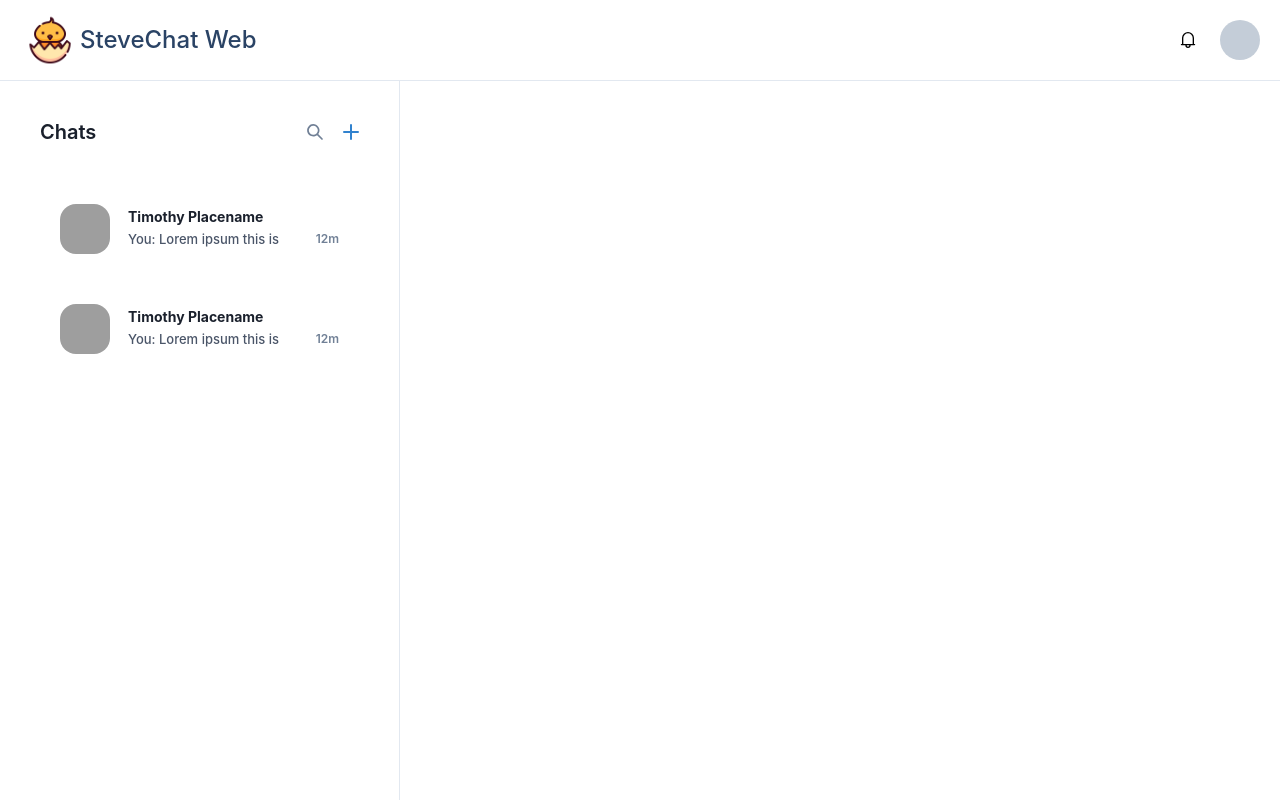
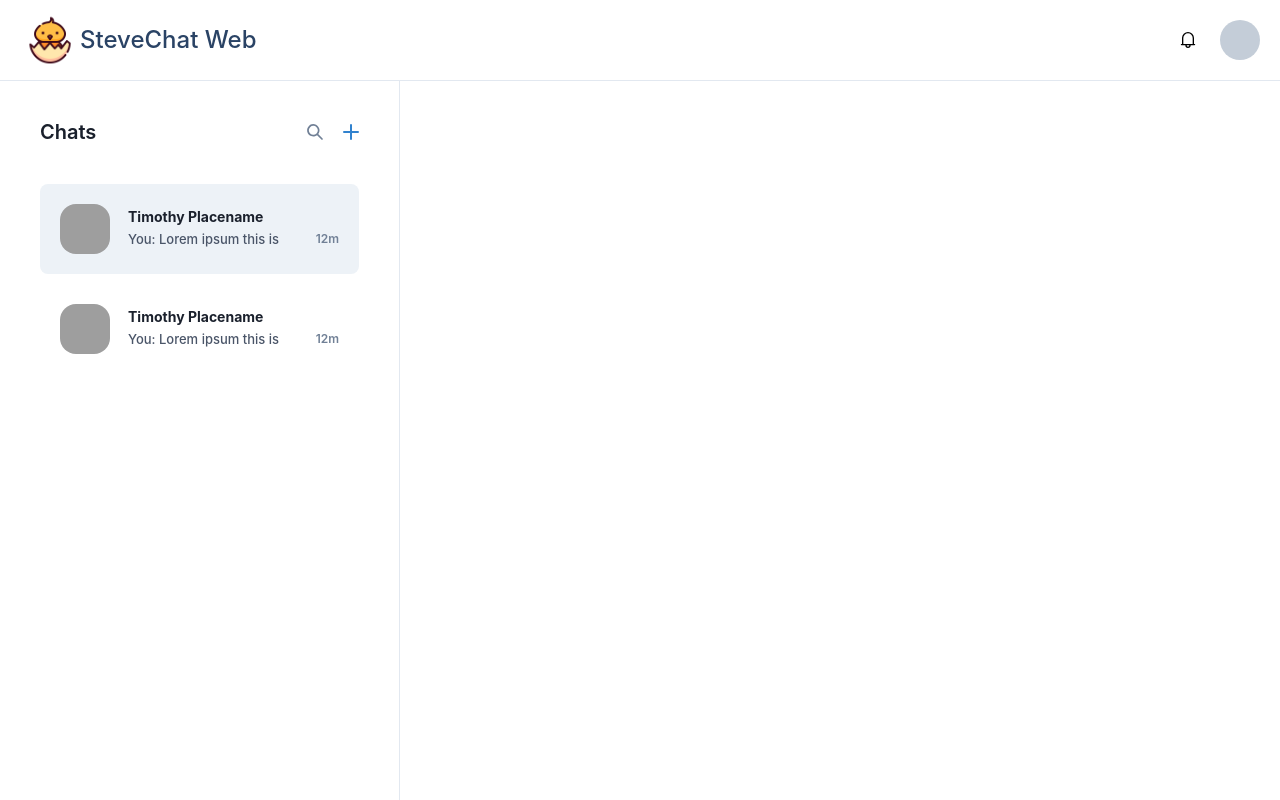
Before and after one commit to Matthew-Man/stevechat-web, a Next.js app: page / in a window 1280 px wide. Built offline with nearby package versions, Linux system fonts and the light colour scheme; grey boxes are pictures that could not be loaded.

Commit message:
Selected conversation styling

```diff
--- a/src/ConversationListItem.tsx
+++ b/src/ConversationListItem.tsx
@@ -1,12 +1,16 @@
 import { Box, Heading, HStack, Image, Text, VStack } from "@chakra-ui/react";
 
-export default function ConversationListItem() {
+interface ConversationListItemProps {
+  isSelectedConversation?: boolean;
+}
+
+export default function ConversationListItem({ isSelectedConversation }: ConversationListItemProps) {
   return (
     <Box
       h="90px"
       w="100%"
       p="20px"
-      bgColor="white"
+      bgColor={isSelectedConversation ? "gray.100" : "white"}
       cursor="pointer"
       _hover={{ bgColor: "gray.50", transition: "500ms" }}
       borderRadius={8}
--- a/src/MessageSelection.tsx
+++ b/src/MessageSelection.tsx
@@ -21,7 +21,7 @@ export default function MessageSelection() {
         </HStack>
       </Flex>
       <VStack spacing="10px" mt="40px">
-        <ConversationListItem />
+        <ConversationListItem isSelectedConversation />
         <ConversationListItem />
       </VStack>
     </Box>
```
